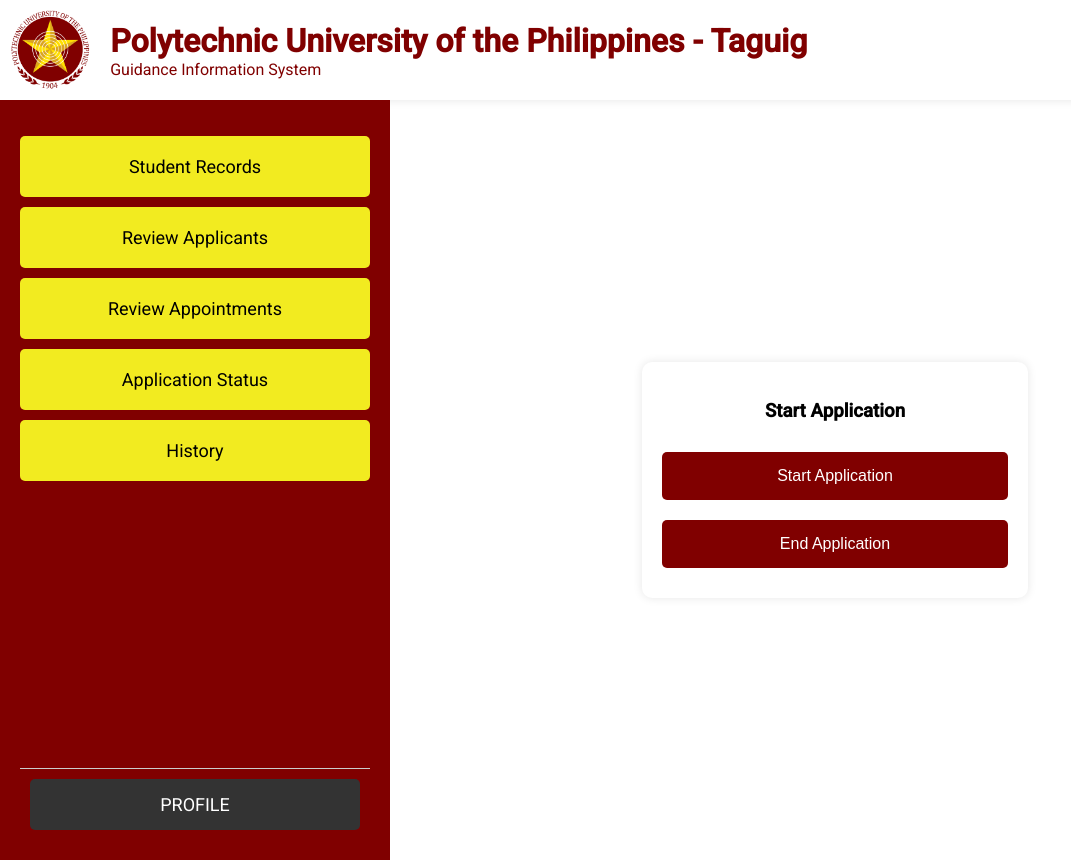
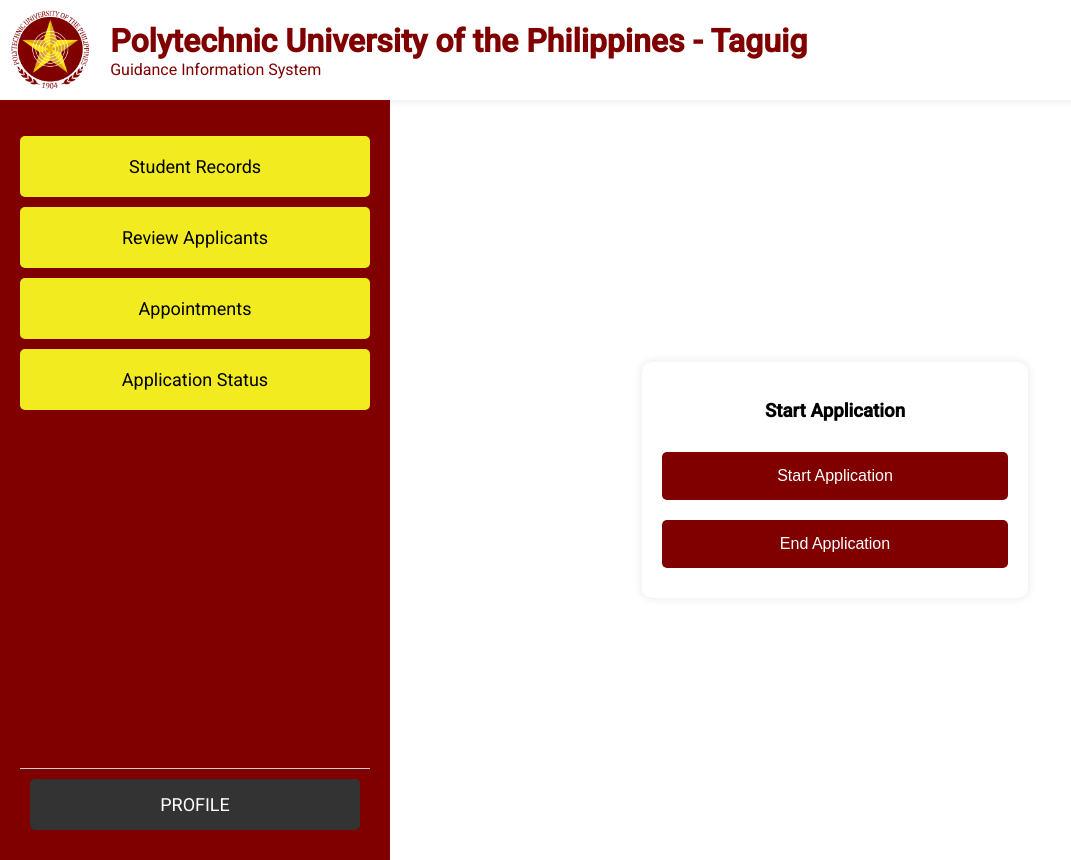
Before and after one commit to Tapispisan-YvesJohn/capstone-project, an Angular app in the folder guidance_services/: page /application-status in a window 1280 px wide. Shown: the whole page, without its empty margins (0-1071 px from the left). Built offline with nearby package versions, Linux system fonts and the light colour scheme; sample sign-in values are in the browser's storage.

Commit message:
update student record

```diff
--- a/guidance_services/src/app/application-status/application-status.component.html
+++ b/guidance_services/src/app/application-status/application-status.component.html
@@ -11,9 +11,8 @@
         <ul>
             <li><a (click)="navigateTo('homepage')">Student Records</a></li>
             <li><a (click)="navigateTo('review-applicants')">Review Applicants</a></li>
-            <li><a (click)="navigateTo('review-appointments')">Review Appointments</a></li>
+            <li><a (click)="navigateTo('review-appointments')">Appointments</a></li>
             <li><a (click)="navigateTo('application-status')">Application Status</a></li>
-            <li><a (click)="navigateTo('history')">History</a></li>
         </ul>
         <div class="profile">
             <a (click)="navigateTo('profile')">PROFILE</a>
--- a/guidance_services/src/app/history/history.component.html
+++ b/guidance_services/src/app/history/history.component.html
@@ -11,9 +11,8 @@
         <ul>
             <li><a (click)="navigateTo('homepage')">Student Records</a></li>
             <li><a (click)="navigateTo('review-applicants')">Review Applicants</a></li>
-            <li><a (click)="navigateTo('review-appointments')">Review Appointments</a></li>
+            <li><a (click)="navigateTo('review-appointments')">Appointments</a></li>
             <li><a (click)="navigateTo('application-status')">Application Status</a></li>
-            <li><a (click)="navigateTo('history')">History</a></li>
         </ul>
         <div class="profile">
             <a (click)="navigateTo('profile')">PROFILE</a>
--- a/guidance_services/src/app/homepage/homepage.component.css
+++ b/guidance_services/src/app/homepage/homepage.component.css
@@ -102,7 +102,13 @@
     margin-bottom: 20px;
 }
 
-.add-record-btn {
+.button-group {
+    display: flex;
+    gap: 10px;
+}
+
+.add-record-btn,
+.history-btn {
     padding: 10px 20px;
     background-color: #800000;
     color: white;
@@ -112,7 +118,8 @@
     font-size: 14px;
 }
 
-.add-record-btn:hover {
+.add-record-btn:hover,
+.history-btn:hover {
     background-color: #a00000;
 }
 
--- a/guidance_services/src/app/homepage/homepage.component.html
+++ b/guidance_services/src/app/homepage/homepage.component.html
@@ -13,7 +13,6 @@
             <li><a (click)="navigateTo('review-applicants')">Review Applicants</a></li>
             <li><a (click)="navigateTo('appointments')">Appointments</a></li>
             <li><a (click)="navigateTo('application-status')">Application Status</a></li>
-            <li><a (click)="navigateTo('history')">History</a></li>
         </ul>
         <div class="profile">
             <a (click)="navigateTo('profile')">PROFILE</a>
@@ -23,7 +22,10 @@
     <div class="content">
         <div class="content-header">
             <h1>List of Students</h1>
-            <button class="add-record-btn" (click)="navigateTo('create-record')">Add Record</button>
+            <div class="button-group">
+                <button class="add-record-btn" (click)="navigateTo('create-record')">Add Record</button>
+                <button class="history-btn" (click)="navigateTo('history')">History</button>
+            </div>
         </div>
 
         <div class="student-list">
--- a/guidance_services/src/app/review-applicants/review-applicants.component.html
+++ b/guidance_services/src/app/review-applicants/review-applicants.component.html
@@ -11,9 +11,8 @@
         <ul>
             <li><a (click)="navigateTo('homepage')">Student Records</a></li>
             <li><a (click)="navigateTo('review-applicants')">Review Applicants</a></li>
-            <li><a (click)="navigateTo('review-appointments')">Review Appointments</a></li>
+            <li><a (click)="navigateTo('review-appointments')">Appointments</a></li>
             <li><a (click)="navigateTo('application-status')">Application Status</a></li>
-            <li><a (click)="navigateTo('history')">History</a></li>
         </ul>
         <div class="profile">
             <a (click)="navigateTo('profile')">PROFILE</a>
--- a/guidance_services/src/app/review-appointments/review-appointments.component.html
+++ b/guidance_services/src/app/review-appointments/review-appointments.component.html
@@ -13,7 +13,6 @@
             <li><a (click)="navigateTo('review-applicants')">Review Applicants</a></li>
             <li><a (click)="navigateTo('appointments')">Appointments</a></li>
             <li><a (click)="navigateTo('application-status')">Application Status</a></li>
-            <li><a (click)="navigateTo('history')">History</a></li>
         </ul>
         <div class="profile">
             <a (click)="navigateTo('profile')">PROFILE</a>
```
